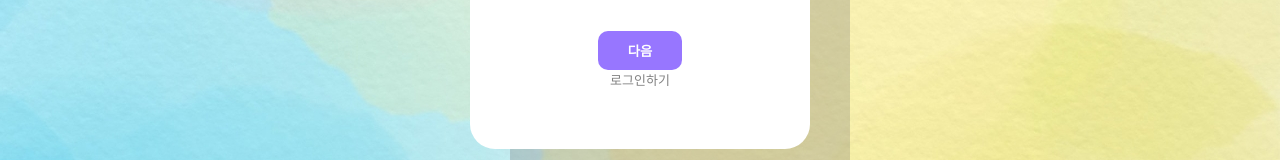
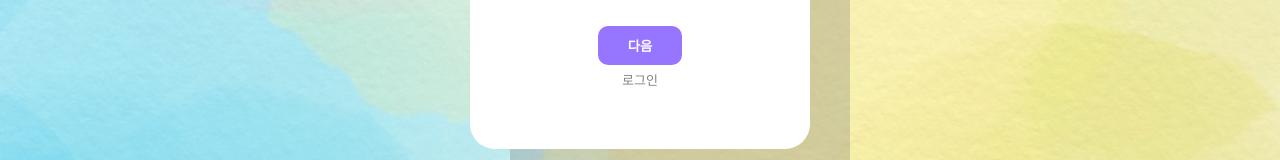
Before and after one commit to Brain-Compiler/ideapot-Frontend, a React (Create React App) app: page / in a window 1280 px wide. Shown: the part 631-791 px from the top of the page. Built offline with nearby package versions, Linux system fonts and the light colour scheme.

Commit message:
Fix Link

```diff
--- a/src/pages/register/register.js
+++ b/src/pages/register/register.js
@@ -37,7 +37,7 @@
         </div>
         <div className={styles.bottom}>
           <input type='button' value='다음' />
-          <Link to="/"><p>로그인하기</p></Link>
+          <Link to="/login"><p>로그인</p></Link>
         </div>
       </div>
       <div className={styles.sign_up}>
--- a/src/pages/register/register.module.scss
+++ b/src/pages/register/register.module.scss
@@ -96,6 +96,7 @@
         text-decoration: none;
 
         p {
+          margin-top: 5px;
           font-size: small;
           text-align: center;
           color: #828282;
```
